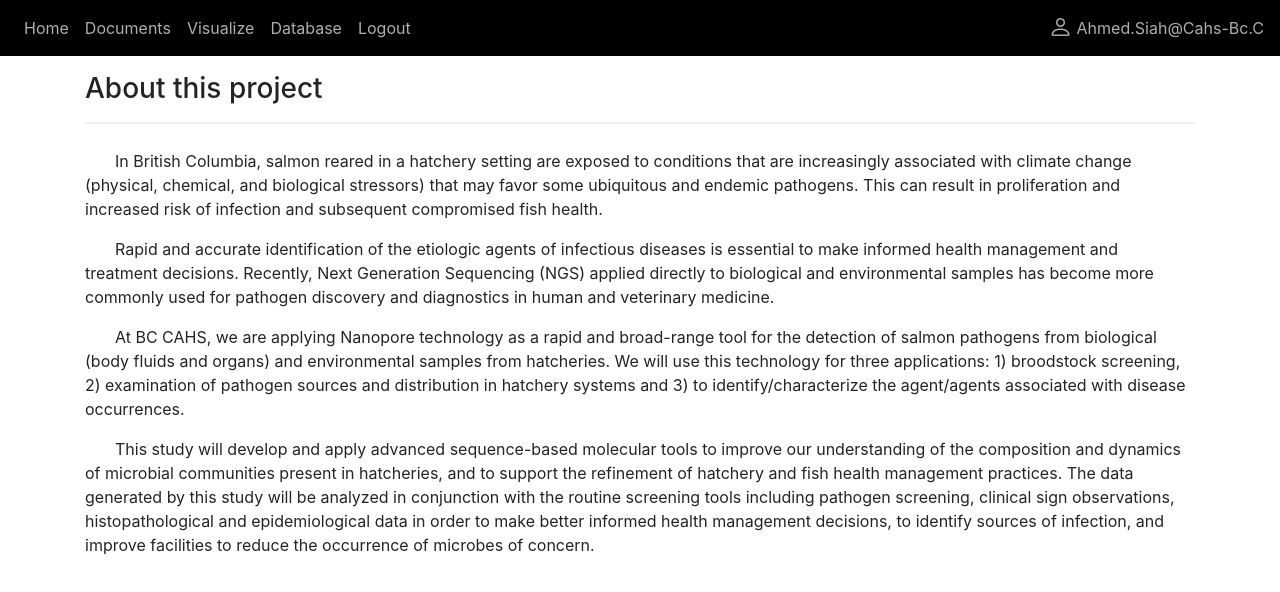
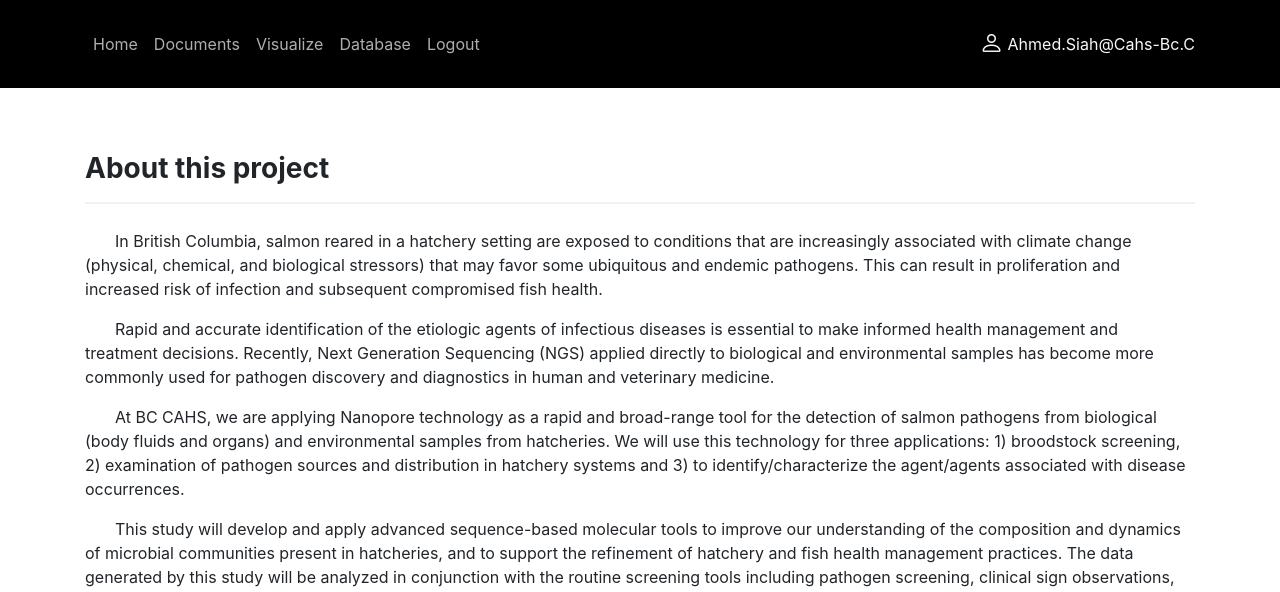
Before and after one commit to garenpham/BC-Centre-for-Aquatic-Health-Sciences, a Flask app: page /about in a window 1280 px wide. Shown: the top 592 px of the page. Run offline with Flask 2, Linux system fonts and the light colour scheme; a user stored in the database is signed in.

Commit message:
nav bar modify oct 10th

```diff
--- a/app/static/css/style.css
+++ b/app/static/css/style.css
@@ -7,9 +7,14 @@
 	color: #aeaeae;
 }
 
-.username {
-	float: right;
+.mb-10 {
+	margin-bottom: 4rem;
 }
+
+.fw-700 {
+	font-weight: 700;
+}
+/*Username*/
 .username i {
 	font-size: 24px;
 }
--- a/app/templates/public/about.html
+++ b/app/templates/public/about.html
@@ -2,7 +2,7 @@
 endblock %} {% block main %}
 <style>
 	p {
-      text-align:left;
+		text-align: left;
 		text-indent: 30px;
 	}
 	img {
@@ -24,25 +24,48 @@
 <div class="container">
 	<div class="row">
 		<div class="col">
-        <h3>About this project</h3>
-        <hr>
+			<h3 class="fw-700">About this project</h3>
+			<hr />
 			<p>
-          In British Columbia, salmon reared in a hatchery setting are exposed to conditions that are increasingly associated with climate change (physical, chemical, and biological stressors) that may favor some ubiquitous and endemic pathogens. This can result in proliferation and increased risk of infection and subsequent compromised fish health.
+				In British Columbia, salmon reared in a hatchery setting are exposed to
+				conditions that are increasingly associated with climate change
+				(physical, chemical, and biological stressors) that may favor some
+				ubiquitous and endemic pathogens. This can result in proliferation and
+				increased risk of infection and subsequent compromised fish health.
 			</p>
 			<p>
-          Rapid and accurate identification of the etiologic agents of infectious diseases is essential to make informed health management and treatment decisions.  Recently, Next Generation Sequencing (NGS) applied directly to biological and environmental samples has become more commonly used for pathogen discovery and diagnostics in human and veterinary medicine.
+				Rapid and accurate identification of the etiologic agents of infectious
+				diseases is essential to make informed health management and treatment
+				decisions. Recently, Next Generation Sequencing (NGS) applied directly
+				to biological and environmental samples has become more commonly used
+				for pathogen discovery and diagnostics in human and veterinary medicine.
 			</p>
 			<p>
-          At BC CAHS, we are applying Nanopore technology as a rapid and broad-range tool for the detection of salmon pathogens from biological (body fluids and organs) and environmental samples from hatcheries. We will use this technology for three applications: 1) broodstock screening, 2) examination of pathogen sources and distribution in hatchery systems and 3) to identify/characterize the agent/agents associated with disease occurrences.
+				At BC CAHS, we are applying Nanopore technology as a rapid and
+				broad-range tool for the detection of salmon pathogens from biological
+				(body fluids and organs) and environmental samples from hatcheries. We
+				will use this technology for three applications: 1) broodstock
+				screening, 2) examination of pathogen sources and distribution in
+				hatchery systems and 3) to identify/characterize the agent/agents
+				associated with disease occurrences.
 			</p>
 			<p>
-          This study will develop and apply advanced sequence-based molecular tools to improve our understanding of the composition and dynamics of microbial communities present in hatcheries, and to support the refinement of hatchery and fish health management practices. The data generated by this study will be analyzed in conjunction with the routine screening tools including pathogen screening, clinical sign observations, histopathological and epidemiological data in order to make better informed health management decisions, to identify sources of infection, and improve facilities to reduce the occurrence of microbes of concern.
+				This study will develop and apply advanced sequence-based molecular
+				tools to improve our understanding of the composition and dynamics of
+				microbial communities present in hatcheries, and to support the
+				refinement of hatchery and fish health management practices. The data
+				generated by this study will be analyzed in conjunction with the routine
+				screening tools including pathogen screening, clinical sign
+				observations, histopathological and epidemiological data in order to
+				make better informed health management decisions, to identify sources of
+				infection, and improve facilities to reduce the occurrence of microbes
+				of concern.
 			</p>
-        <br>
-        <img class= "pic1" src="../../static/img/Biofilm from sweeper.jpg">
-        <img class= "pic2" src="../../static/img/Coho smolt swabbing.jpg">
-        <img class= "pic3" src="../../static/img/Water from mid Pond 5.jpg">
-	      <img class= "pic4" src="../../static/img/20210714_114902.jpg">
+			<br />
+			<img class="pic1" src="../../static/img/Biofilm from sweeper.jpg" />
+			<img class="pic2" src="../../static/img/Coho smolt swabbing.jpg" />
+			<img class="pic3" src="../../static/img/Water from mid Pond 5.jpg" />
+			<img class="pic4" src="../../static/img/20210714_114902.jpg" />
 		</div>
 	</div>
 </div>
--- a/app/templates/public/templates/public_template.html
+++ b/app/templates/public/templates/public_template.html
@@ -30,7 +30,7 @@
 	</head>
 
 	<body>
-		<nav class="navbar navbar-expand-lg bg-black mb-3">
+		<nav class="navbar navbar-expand-lg bg-black mb-10 p-4 d-flex">
 			<button
 				class="navbar-toggler"
 				type="button"
@@ -42,8 +42,9 @@
 			>
 				<span class="navbar-toggler-icon"></span>
 			</button>
-
-			<div class="collapse navbar-collapse" id="navbarNav">
+			<div class="container">
+				<div class="col d-flex justify-content-between">
+					<div class="row collapse navbar-collapse" id="navbarNav">
 						<ul class="navbar-nav">
 							<li class="nav-item">
 								<a class="nav-link text-gray" href="/about">Home</a>
@@ -52,17 +53,23 @@
 								<a class="nav-link text-gray" href="/documents">Documents</a>
 							</li>
 							<li class="nav-item">
-						<a class="nav-link text-gray" href="/visualization">Visualize</a>
+								<a class="nav-link text-gray" href="/visualization"
+									>Visualize</a
+								>
 							</li>
 							<li class="nav-item">
 								<a class="nav-link text-gray" href="/display_data">Database</a>
 							</li>
 							{% if current_user.role == 'admin' %}
 							<li class="nav-item">
-						<a class="nav-link text-gray" href="/metadata">Upload metadata</a>
+								<a class="nav-link text-gray" href="/metadata"
+									>Upload metadata</a
+								>
 							</li>
 							<li class="nav-item">
-						<a class="nav-link text-gray" href="/upload-file">Upload sample</a>
+								<a class="nav-link text-gray" href="/upload-file"
+									>Upload sample</a
+								>
 							</li>
 							{% endif %}
 							<li class="nav-item">
@@ -73,11 +80,13 @@
 						</ul>
 					</div>
 
-			<div class="d-flex align-items-center username text-gray">
+					<div class="row d-flex align-items-center username text-light">
 						<i class="bi bi-person pr-1"></i>
 						<div>
 							{% if current_user.is_authenticated %} {{
 							current_user.username.title() }}{% endif %}
+						</div>
+					</div>
 				</div>
 			</div>
 
```
Lines whose indentation alone changed are shown as unchanged.
